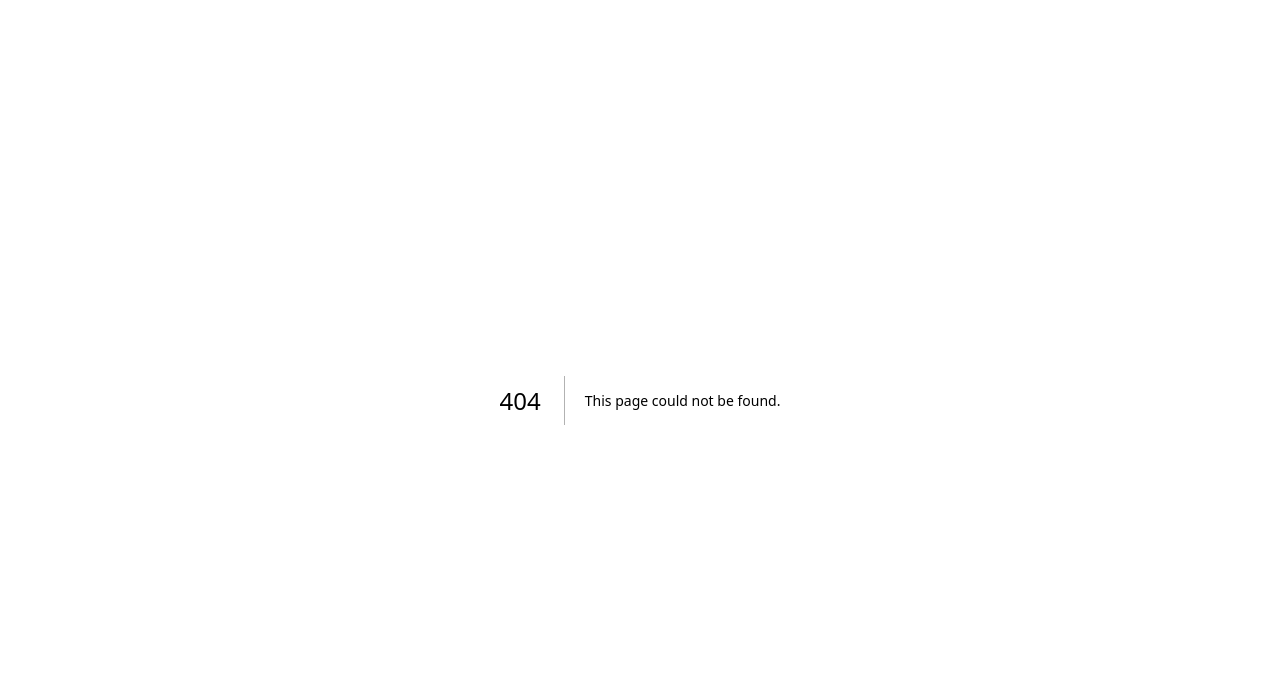
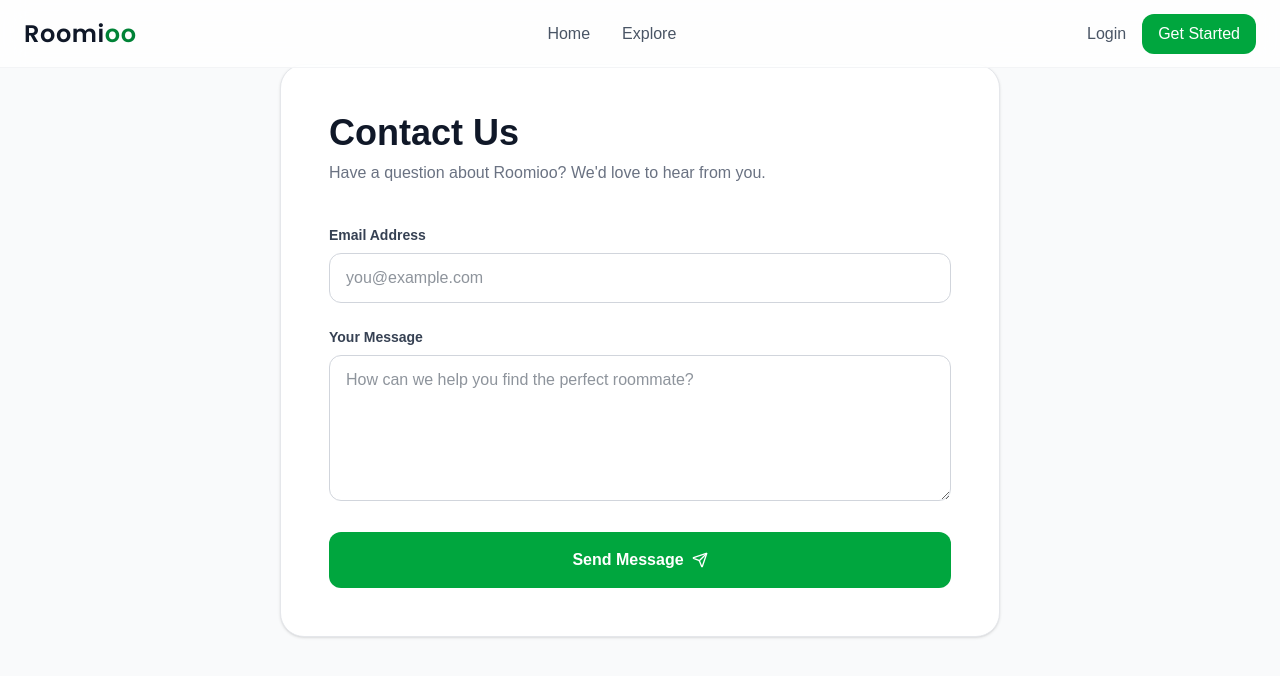
Before and after one commit to Pritammandal77/Roomioo-Frontend, a Next.js app: page /contact in a window 1280 px wide. Before the commit this address had no page. Shown: the top 676 px of the page. Built offline with nearby package versions, Linux system fonts and the light colour scheme; no server answers.

Commit message:
created contact form

```diff
--- a/package.json
+++ b/package.json
@@ -9,6 +9,7 @@
     "lint": "eslint"
   },
   "dependencies": {
+    "@formspree/react": "^3.0.0",
     "@reduxjs/toolkit": "^2.11.2",
     "axios": "^1.13.6",
     "clsx": "^2.1.1",
--- /dev/null
+++ b/src/app/(public)/contact/page.tsx
@@ -0,0 +1,102 @@
+"use client";
+
+import React from "react";
+import { useForm, ValidationError } from "@formspree/react";
+import { Send, CheckCircle, ArrowLeft } from "lucide-react";
+import Link from "next/link";
+
+export default function ContactPage() {
+const [state, handleSubmit] = useForm(process.env.NEXT_PUBLIC_FORMSPREE_ID as string);
+
+  if (state.succeeded) {
+    return (
+      <div className="min-h-screen bg-gray-50 flex items-center justify-center p-6">
+        <div className="max-w-md w-full bg-white rounded-3xl p-8 text-center shadow-sm border border-green-100">
+          <CheckCircle className="w-16 h-16 text-green-500 mx-auto mb-4" />
+          <h2 className="text-2xl font-bold text-gray-900">Message Sent!</h2>
+          <p className="text-gray-600 mt-2">
+            Thanks for reaching out. The Roomioo team will get back to you soon.
+          </p>
+          <Link
+            href="/"
+            className="mt-6 inline-block text-green-600 font-medium hover:underline"
+          >
+            Back to Home
+          </Link>
+        </div>
+      </div>
+    );
+  }
+
+  return (
+    <div className="min-h-screen bg-gray-50 text-gray-800 pb-20">
+      <div className="max-w-3xl mx-auto px-6 pt-16">
+        <div className="bg-white rounded-3xl p-8 md:p-12 shadow-sm border border-gray-200">
+          <h1 className="text-4xl font-extrabold text-gray-900 mb-2">
+            Contact Us
+          </h1>
+          <p className="text-gray-500 mb-10">
+            Have a question about Roomioo? We'd love to hear from you.
+          </p>
+
+          <form onSubmit={handleSubmit} className="space-y-6">
+            <div>
+              <label
+                htmlFor="email"
+                className="block text-sm font-semibold text-gray-700 mb-2"
+              >
+                Email Address
+              </label>
+              <input
+                id="email"
+                type="email"
+                name="email"
+                required
+                className="w-full px-4 py-3 rounded-xl border border-gray-300 focus:ring-2 focus:ring-green-500 focus:border-transparent outline-none transition"
+                placeholder="you@example.com"
+              />
+              <ValidationError
+                prefix="Email"
+                field="email"
+                errors={state.errors}
+                className="text-red-500 text-xs mt-1"
+              />
+            </div>
+
+            <div>
+              <label
+                htmlFor="message"
+                className="block text-sm font-semibold text-gray-700 mb-2"
+              >
+                Your Message
+              </label>
+              <textarea
+                id="message"
+                name="message"
+                required
+                rows={5}
+                className="w-full px-4 py-3 rounded-xl border border-gray-300 focus:ring-2 focus:ring-green-500 focus:border-transparent outline-none transition"
+                placeholder="How can we help you find the perfect roommate?"
+              ></textarea>
+              <ValidationError
+                prefix="Message"
+                field="message"
+                errors={state.errors}
+                className="text-red-500 text-xs mt-1"
+              />
+            </div>
+
+            <button
+              type="submit"
+              disabled={state.submitting}
+              className="w-full bg-green-600 text-white font-bold py-4 rounded-xl hover:bg-green-700 transition flex items-center justify-center gap-2 disabled:opacity-50"
+            >
+              {state.submitting ? "Sending..." : "Send Message"}
+              <Send className="w-4 h-4" />
+            </button>
+          </form>
+        </div>
+      </div>
+    </div>
+  );
+}
```
Also changed, not shown: 1 other file (tests, documents, lock files or other folders).
